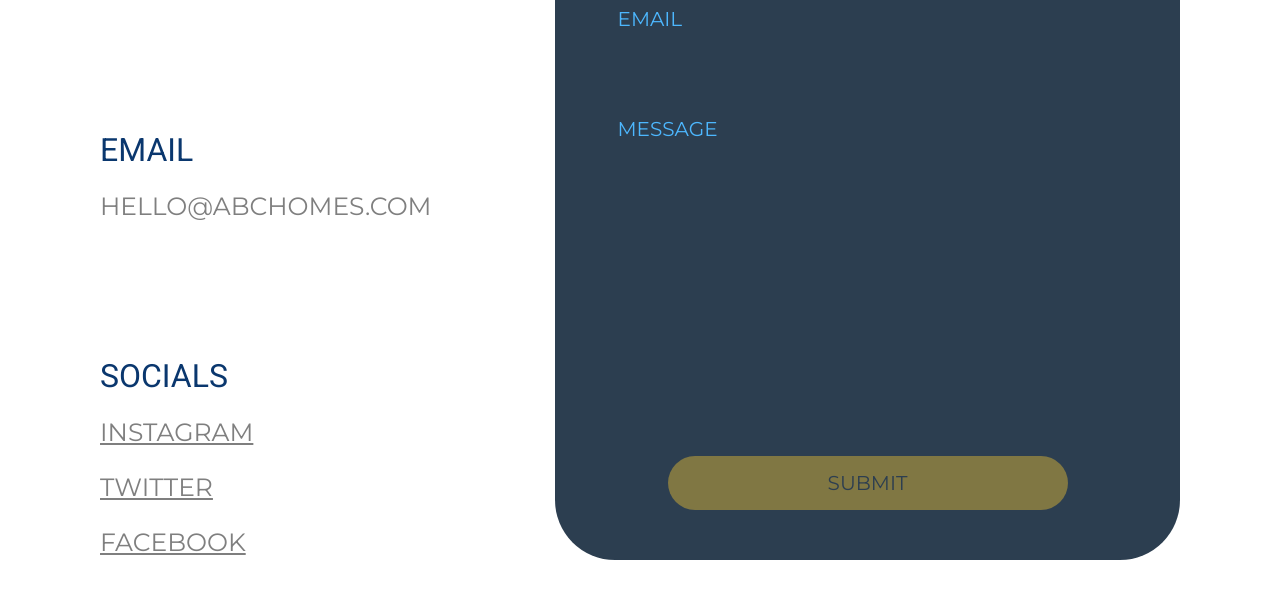
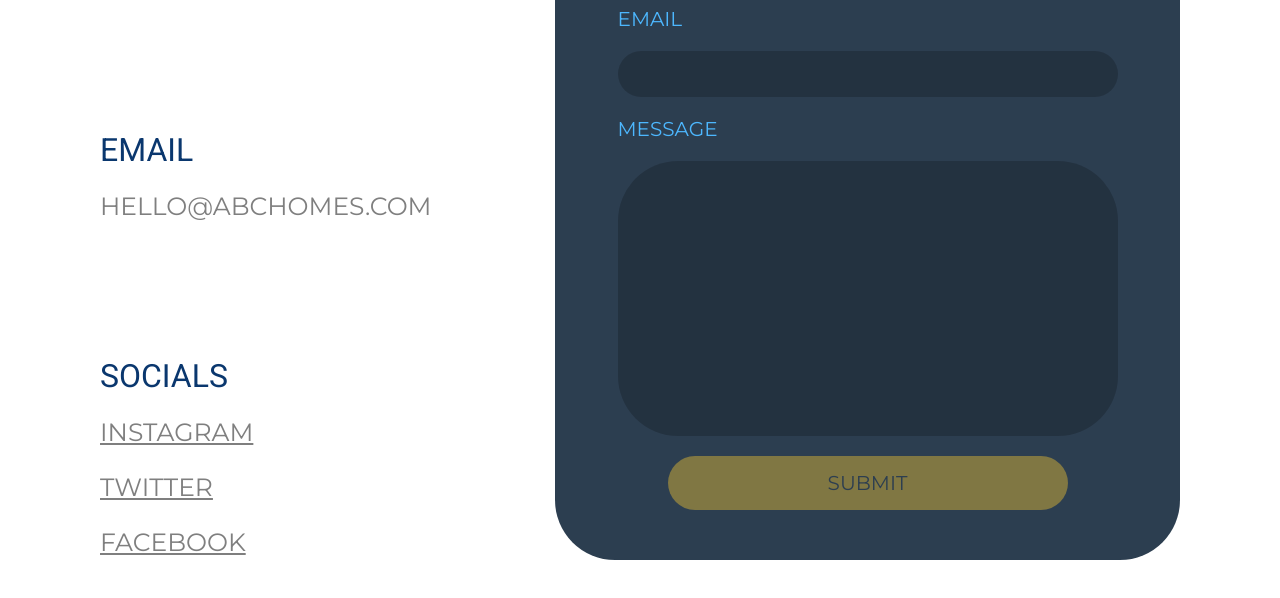
Before and after one commit to Studio-AQUA/ABCHomes, a plain HTML site: page contact.html in a window 1280 px wide. Shown: the part 834-1432 px from the top of the page. Drawn offline with Linux system fonts and the light colour scheme; a web font is replaced by a local one.

Commit message:
Update contactus.css

```diff
--- a/css/Components/contactus.css
+++ b/css/Components/contactus.css
@@ -128,7 +128,7 @@
     width: 500px;
     position: relative;
     border-radius: 60px;
-    background-color: rgba(255, 255, 255, 0);
+    background-color: rgba(0, 0, 0, 0.2);
     height: 46px;
 }
 .cntct-us-form-nm-cntnr {
@@ -143,7 +143,7 @@
     width: 500px;
     position: relative;
     border-radius: 60px;
-    background-color: rgba(255, 255, 255, 0);
+    background-color: rgba(0, 0, 0, 0.2);
     height: 275px;
 }
 .cntct-us-form-btn {
```
